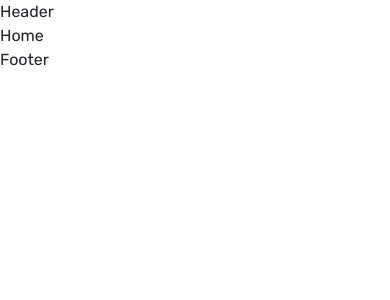
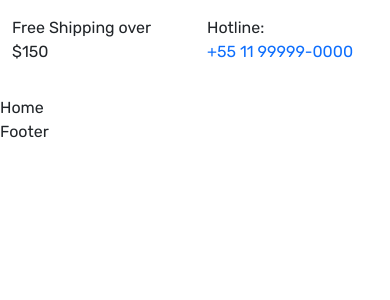
Before and after one commit to gxolivei/art-depot-express, a React (Create React App) app: page / in a window 390 px wide. Shown: the top 300 px of the page. Built offline with nearby package versions, Linux system fonts and the light colour scheme.

Commit message:
update header with mockup phone and shipping message inside className col-6, booya

```diff
--- a/public/index.html
+++ b/public/index.html
@@ -23,7 +23,7 @@
     />
     <link rel="manifest" href="%PUBLIC_URL%/manifest.json" />
 
-    <title>React Redux App</title>
+    <title>Art Depot Express</title>
   </head>
   <body>
     <noscript>You need to enable JavaScript to run this app.</noscript>
--- a/src/components/Header.js
+++ b/src/components/Header.js
@@ -1,8 +1,24 @@
 import React from 'react';
+import { NavLink, Link } from 'react-router-dom';
 
 const Header = () => {
   return (
-    <div>Header</div>
+    <>
+      <header className="header-top-strip py-3">
+        <div className="container-xxl">
+          <div className="row">
+            <div className="col-6">
+              <p>Free Shipping over $150</p>
+            </div>
+            <div className="col-6">
+              <p>
+                Hotline: <a href="tel:+55 11 999990000">+55 11 99999-0000</a>
+              </p>
+            </div>
+          </div>
+        </div>
+      </header>
+    </>
   );
 };
 
```
